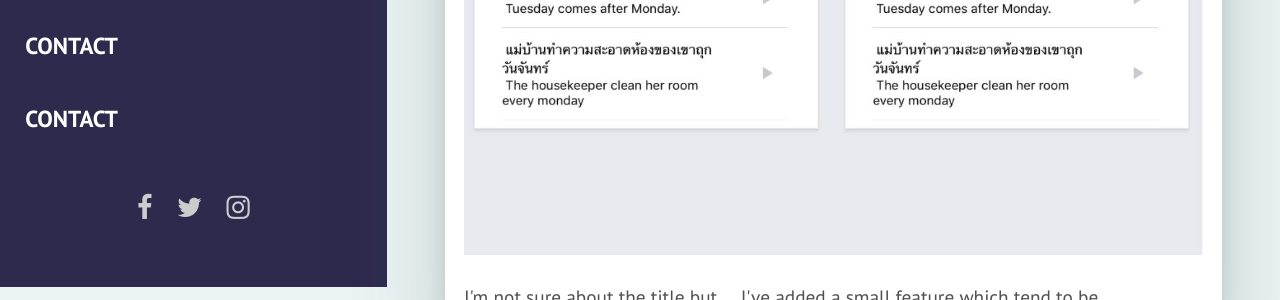
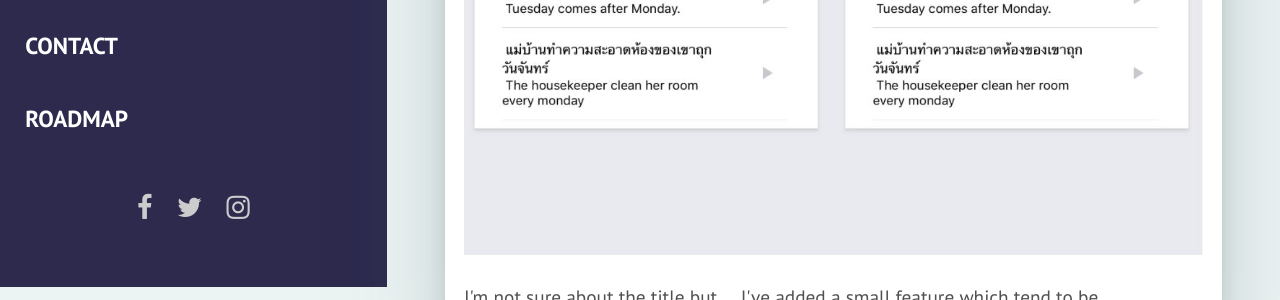
Before and after one commit to readthaiapp/readthaiapp, a Jekyll site: the page built from index.html, in a window 1280 px wide. Shown: the part 613-913 px from the top of the page. Built offline with Jekyll 4.4.1, drawn with Linux system fonts in a browser that asks for light colours; some web fonts are replaced; the list of posts is cut into pages by our own code.

Commit message:
Put roadmap text in link ...

```diff
--- a/_includes/sidebar.html
+++ b/_includes/sidebar.html
@@ -31,7 +31,7 @@
         <a class="menu-links" href="{{site.baseurl}}/contact/">Contact</a>
       </li>
       <li class="menu-items">
-        <a class="menu-links" href="{{site.baseurl}}/roadmap/">Contact</a>
+        <a class="menu-links" href="{{site.baseurl}}/roadmap/">Roadmap</a>
       </li>
 
     </menu>
```
